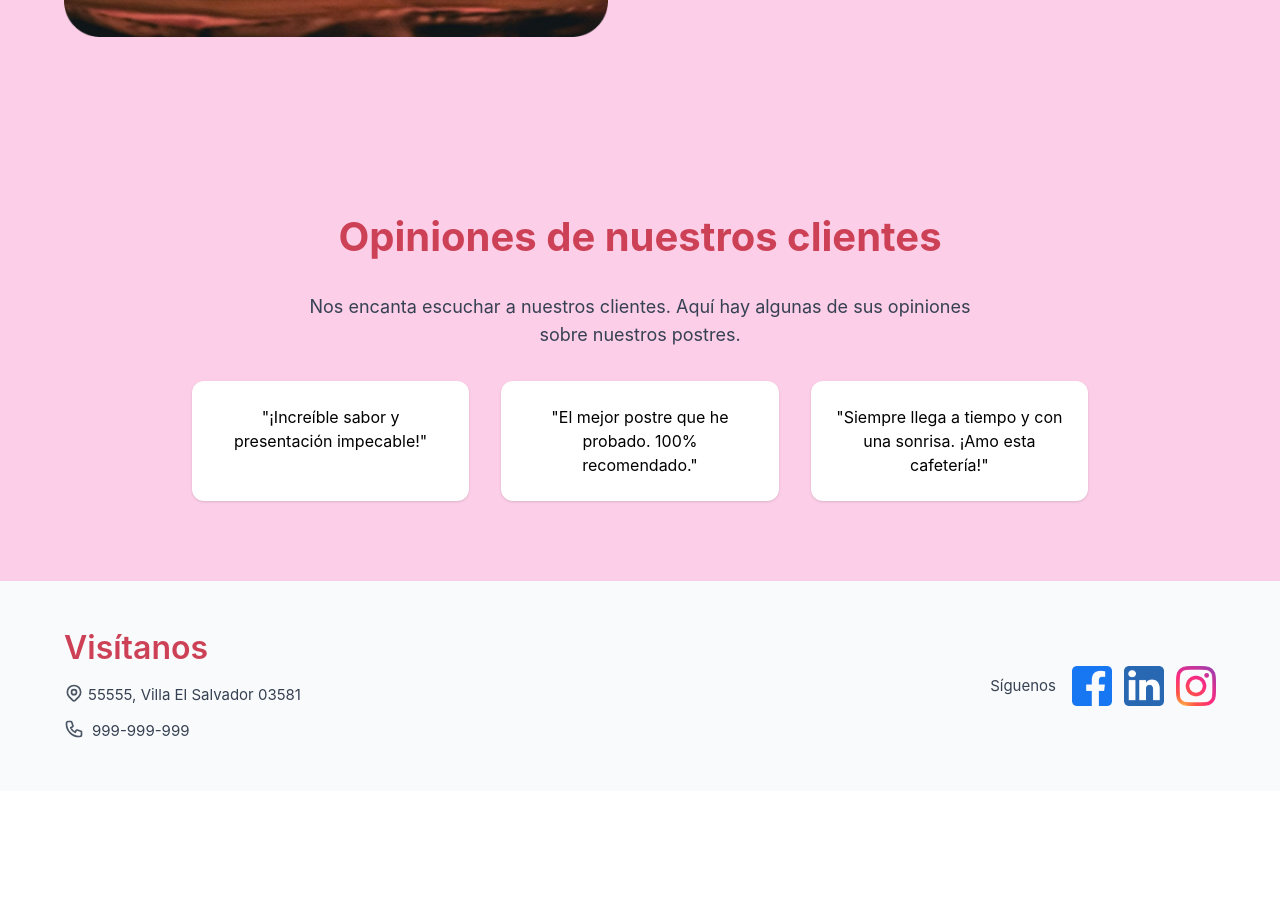
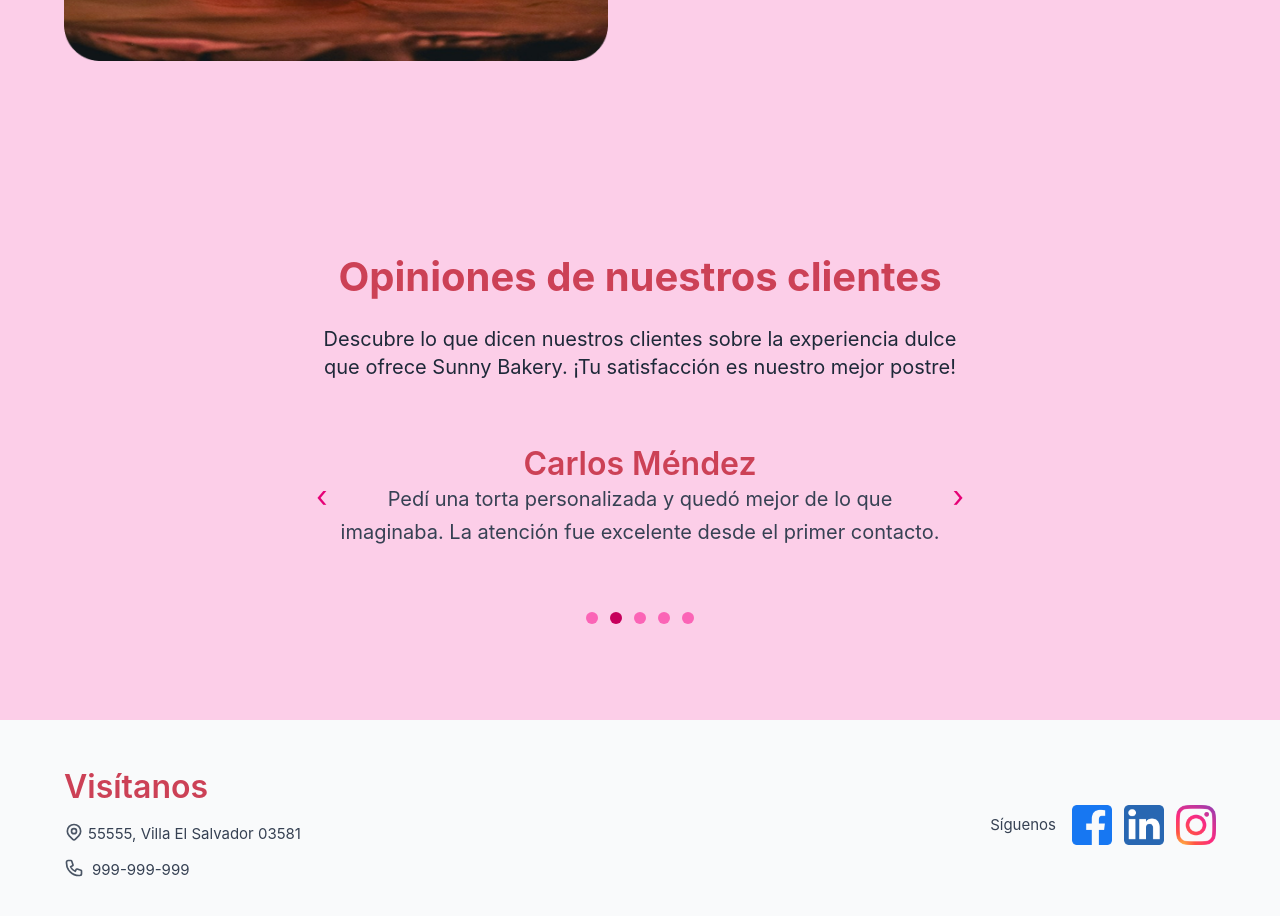
Before and after one commit to PaolaArtola/Bakery, a Vue app: page / in a window 1280 px wide. Shown: the part 1672-2588 px from the top of the page. Before the commit the page ends 2463 px from the top, so only its background shows below. Built offline with nearby package versions, Linux system fonts and the light colour scheme.

Commit message:
fix home

```diff
--- a/src/views/HomeView.vue
+++ b/src/views/HomeView.vue
@@ -5,7 +5,7 @@
       <div
         class="w-full max-w-6xl flex flex-col md:flex-row items-center justify-center gap-12 text-center md:text-left"
       >
-        <div class="flex-1 flex flex-col items-center md:items-start gap-4">
+        <div class="flex-1 flex flex-col items-center md:items-start gap-6">
           <h1 class="text-5xl font-bold">Llevamos un postre delicioso en cada bocado</h1>
           <p class="text-xl text-gray-700 max-w-md">
             Te llevamos un postre delicioso en cada bocado, preparado con amor y los mejores
@@ -29,11 +29,11 @@
       <div class="w-full max-w-6xl flex flex-col items-center text-center gap-10">
         <h2 class="text-4xl font-bold">Descubre nuestros más vendidos</h2>
         <div class="grid grid-cols-1 sm:grid-cols-2 md:grid-cols-4 gap-8 w-full">
-          <div v-for="n in 4" :key="n" class="flex flex-col items-center">
+          <div v-for="n in 4" :key="n" class="flex flex-col items-center gap-2">
             <img
               src="@/assets/about/filler.png"
               alt="item"
-              class="mb-4 w-full h-64 object-cover rounded-xl transform transition-transform duration-300 hover:scale-105"
+              class="mb-2 w-full h-64 object-cover rounded-xl transform transition-transform duration-300 hover:scale-105"
             />
             <h3 class="text-lg font-semibold">Producto {{ n }}</h3>
           </div>
@@ -73,26 +73,106 @@
       </div>
     </section>
 
-    <!-- FEEDBACK -->
-    <section class="bg-pink-200 py-20 px-4 flex justify-center">
-      <div class="w-full max-w-4xl flex flex-col items-center text-center gap-8">
-        <h2 class="text-4xl font-bold">Opiniones de nuestros clientes</h2>
-        <p class="text-lg text-gray-700 max-w-2xl">
-          Nos encanta escuchar a nuestros clientes. Aquí hay algunas de sus opiniones sobre nuestros
-          postres.
-        </p>
-        <div class="grid grid-cols-1 md:grid-cols-3 gap-8 w-full">
-          <div class="bg-white p-6 rounded-xl shadow text-center text-base">
-            <p>"¡Increíble sabor y presentación impecable!"</p>
+    <!-- FEEDBACK SECTION -->
+    <section class="bg-pink-200 py-24 px-4 flex justify-center">
+      <div class="w-full flex flex-col items-center text-center px-4 gap-16">
+        <!-- TÍTULO Y DESCRIPCIÓN -->
+        <div class="flex flex-col items-center gap-6">
+          <h2 class="text-4xl font-bold">Opiniones de nuestros clientes</h2>
+          <p class="max-w-2xl text-xl text-gray-800">
+            Descubre lo que dicen nuestros clientes sobre la experiencia dulce que ofrece Sunny
+            Bakery. ¡Tu satisfacción es nuestro mejor postre!
+          </p>
+        </div>
+
+        <!-- OPINIÓN ACTUAL -->
+        <div class="relative px-8 w-full max-w-2xl">
+          <h3 class="text-2xl font-semibold mb-4">{{ currentFeedback.name }}</h3>
+          <p class="text-xl text-gray-700 leading-relaxed">{{ currentFeedback.comment }}</p>
+
+          <div class="absolute inset-y-0 left-0 flex items-center pl-3">
+            <button @click="prevFeedback" class="text-3xl text-pink-600 hover:text-pink-800">
+              ‹
+            </button>
           </div>
-          <div class="bg-white p-6 rounded-xl shadow text-center text-base">
-            <p>"El mejor postre que he probado. 100% recomendado."</p>
+          <div class="absolute inset-y-0 right-0 flex items-center pr-3">
+            <button @click="nextFeedback" class="text-3xl text-pink-600 hover:text-pink-800">
+              ›
+            </button>
           </div>
-          <div class="bg-white p-6 rounded-xl shadow text-center text-base">
-            <p>"Siempre llega a tiempo y con una sonrisa. ¡Amo esta cafetería!"</p>
-          </div>
+        </div>
+
+        <!-- INDICADORES DE PUNTOS -->
+        <div class="flex gap-3 mt-4">
+          <span
+            v-for="(item, index) in feedbackList"
+            :key="index"
+            :class="[
+              'h-3 w-3 rounded-full',
+              index === currentIndex ? 'bg-pink-700' : 'bg-pink-400',
+            ]"
+          ></span>
         </div>
       </div>
     </section>
   </div>
 </template>
+
+<script>
+export default {
+  name: 'HomeView',
+  data() {
+    return {
+      currentIndex: 0,
+      intervalId: null,
+      feedbackList: [
+        {
+          name: 'Lucía Fernández',
+          comment:
+            'Los postres son simplemente espectaculares. El sabor y la presentación siempre me sorprenden. ¡Totalmente recomendado!',
+        },
+        {
+          name: 'Carlos Méndez',
+          comment:
+            'Pedí una torta personalizada y quedó mejor de lo que imaginaba. La atención fue excelente desde el primer contacto.',
+        },
+        {
+          name: 'Andrea Torres',
+          comment:
+            'Me encanta el servicio de delivery, llega puntual y los empaques son súper lindos. Siempre que puedo, hago un pedido.',
+        },
+        {
+          name: 'Javier Gómez',
+          comment:
+            'Es la primera vez que pido y ya me hice fan. Sin duda volveré a comprar. Todo estuvo delicioso.',
+        },
+        {
+          name: 'Valeria Rivas',
+          comment:
+            'La calidad y frescura de los productos es incomparable. ¡Un postre de Sunny Bakery siempre me alegra el día!',
+        },
+      ],
+    }
+  },
+  computed: {
+    currentFeedback() {
+      return this.feedbackList[this.currentIndex]
+    },
+  },
+  methods: {
+    nextFeedback() {
+      this.currentIndex = (this.currentIndex + 1) % this.feedbackList.length
+    },
+    prevFeedback() {
+      this.currentIndex =
+        (this.currentIndex - 1 + this.feedbackList.length) % this.feedbackList.length
+    },
+  },
+  mounted() {
+    this.intervalId = setInterval(this.nextFeedback, 5000)
+  },
+  beforeUnmount() {
+    clearInterval(this.intervalId)
+  },
+}
+</script>
```
